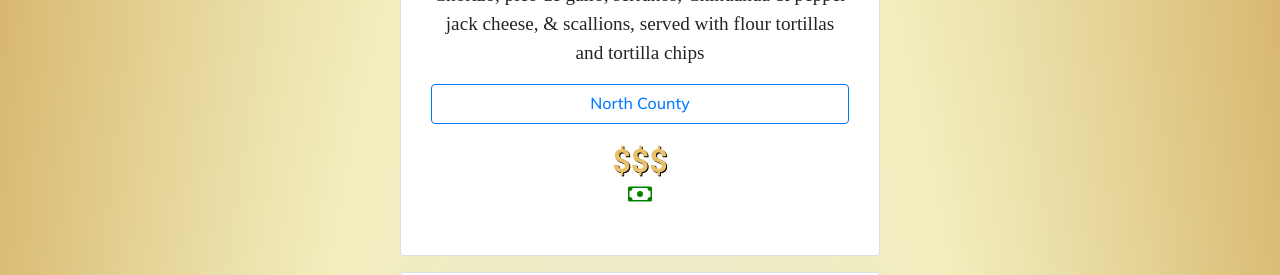
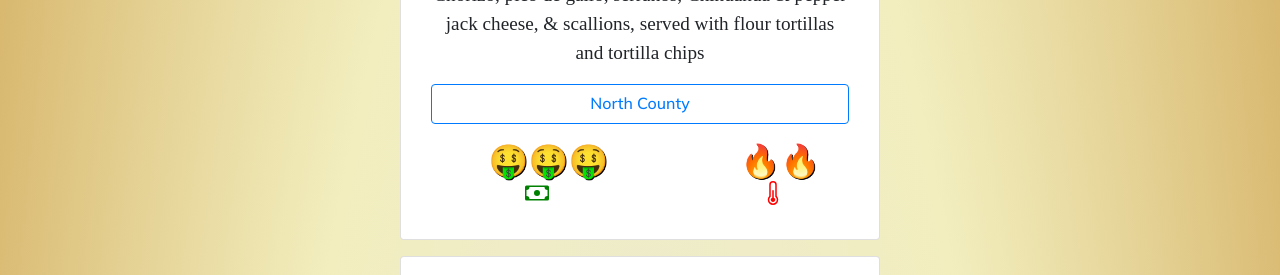
Before and after one commit to Jamondixon/QuesoFinder, a React (Create React App) app: page / in a window 1280 px wide. Shown: the part 1580-1855 px from the top of the page. Built offline with nearby package versions, Linux system fonts and the light colour scheme; data requests are answered from the project's data file; a web font is replaced by a local one.

Commit message:
spicy/price index

```diff
--- a/src/App.css
+++ b/src/App.css
@@ -101,13 +101,23 @@ body {
   font-family: Pieces NFI;
   color: #e5e5e5;
   justify-content: center;
-  font-size: 7rem;
+  font-size: 8vw;
   padding-top: 1.5rem;
   text-shadow: 3px 3px #c18b16;
 }
 
+.child {
+  position: absolute;
+  top: 0em;
+  right: 1.8em;
+
+}
+
+.parent {
+  position: relative;
+}
+
 .price {
-  /* color: green; */
   padding-top: 0.4em;
   font-style: normal;
   font-weight: 300;
@@ -115,12 +125,37 @@ body {
   text-shadow: 1px 1px black;
   color: #e9c16a;
   font-family: 'Roboto', sans-serif;
+  text-align: left;
+  margin-left: 1.8em;
 }
 
+.price2 {
+  padding-top: 0.4em;
+  font-style: normal;
+  font-weight: 300;
+  font-size: 2rem;
+  text-shadow: 1px 1px black;
+  color: #e9c16a;
+  font-family: 'Roboto', sans-serif;
+  text-align: left;
+  margin-left: 1.8em;
+}
+
+
+
+
 .bi.bi-cash {
-  margin-bottom: -50px;
-  margin-top: -90px;
+  justify-content: left;
+  margin-top: -20px;
+  float: left;
+  margin-left: 5.9em;
+}
 
+.bi.bi-thermometer-half {
+  justify-content: left;
+  margin-top: -20px;
+  float: right;
+  margin-right: 4em;
 }
 
 .plate-container {
@@ -208,8 +243,9 @@ h3 {
 }
 
 .card-slogan {
-  color: #e5e5e5;
+  color: black;
   text-shadow: 2px 2px #c18b16;
+  font-size: 1.5em;
 }
 
 h4 {
--- a/src/Carousel.js
+++ b/src/Carousel.js
@@ -19,7 +19,7 @@ export default function Slider() {
                 <Carousel.Caption>
                 <h3 >Queso Blanco</h3>
                 <h4>Hacienda Colorado</h4>
-                <p className="card-slogan">Middle of the road with a middle of the road price, but HEY its still melted cheese..am I right?</p>
+                <p className="card-slogan">Middle of the road in taste and price, but HEY its still melted cheese..am I right?</p>
                 </Carousel.Caption>
             </Carousel.Item>
             <Carousel.Item>
@@ -32,7 +32,7 @@ export default function Slider() {
                 <Carousel.Caption>
                 <h3>Green Chile Queso</h3>
                 <h4>Torchy's Tacos</h4>
-                <p className="card-slogan">Workhorse. Always good, cheap, and accessible. However, it can be a little on the cold side  </p>
+                <p className="card-slogan">Workhorse. Always good, cheap, and accessible. Can be a little on the cold side  </p>
                 </Carousel.Caption>
             </Carousel.Item>
             <Carousel.Item>
@@ -69,7 +69,7 @@ export default function Slider() {
                 <Carousel.Caption>
                 <h3 >Queso Dip</h3>
                 <h4>Illegal Pete's</h4>
-                <p className="card-slogan">Great option for those who like to keep it SPICY! Awesome Margaritas to pair with it too</p>
+                <p className="card-slogan">Great option for those who keep it SPICY! Pairs well with some boozy Margaritas</p>
                 </Carousel.Caption>
             </Carousel.Item>
         </Carousel>
--- a/src/QuesoCard.js
+++ b/src/QuesoCard.js
@@ -1,5 +1,6 @@
 
 import React from 'react'
+
 
 export default function QuesoCard({queso, clickAction}) {
 
@@ -9,11 +10,19 @@ export default function QuesoCard({queso, clickAction}) {
 
     const displayPrice = () => {
         if ((queso.price) <= 5){
-            return  "$"
+            return  "🤑"
         }else if ((queso.price) >= 6 && (queso.price) <= 9){
-            return "$$"
+            return "🤑🤑"
         }else if ((queso.price) >= 10){
-            return  "$$$"}
+            return  "🤑🤑🤑"}
+    }
+    const displaySpicy = () => {
+        if ((queso.spicy) <= 3){
+            return  "🔥"
+        }else if ((queso.spicy) >= 4 && (queso.spicy) <= 6){
+            return "🔥🔥"
+        }else if ((queso.spicy) >= 7){
+            return  "🔥🔥🔥"}
     }
 
 
@@ -26,12 +35,23 @@ export default function QuesoCard({queso, clickAction}) {
                 <h2 className='card-restaurant'>{queso.restaurant}</h2>
                 <p className='card-description'>{queso.description}</p>
                 <a href={queso.location} className="btn btn-outline-primary">{queso.restaurant}</a>
-                <div>
+                <div className='parent'>
                     <p className='price'>{displayPrice()}</p>
-                    <svg xmlns="http://www.w3.org/2000/svg" width="24" height="24" fill="green" class="bi bi-cash" viewBox="0 0 16 16">
-                        <path d="M8 10a2 2 0 1 0 0-4 2 2 0 0 0 0 4z"/>
-                        <path d="M0 4a1 1 0 0 1 1-1h14a1 1 0 0 1 1 1v8a1 1 0 0 1-1 1H1a1 1 0 0 1-1-1V4zm3 0a2 2 0 0 1-2 2v4a2 2 0 0 1 2 2h10a2 2 0 0 1 2-2V6a2 2 0 0 1-2-2H3z" />
-                    </svg>
+                    <div className='child'>
+                        <p className='price2'>{displaySpicy()}</p>
+                    </div>
+                    <div className='dollar'>
+                        <svg xmlns="http://www.w3.org/2000/svg" width="24" height="24" fill="green" class="bi bi-cash" viewBox="0 0 16 16">
+                            <path d="M8 10a2 2 0 1 0 0-4 2 2 0 0 0 0 4z"/>
+                            <path d="M0 4a1 1 0 0 1 1-1h14a1 1 0 0 1 1 1v8a1 1 0 0 1-1 1H1a1 1 0 0 1-1-1V4zm3 0a2 2 0 0 1-2 2v4a2 2 0 0 1 2 2h10a2 2 0 0 1 2-2V6a2 2 0 0 1-2-2H3z" />
+                        </svg>
+                    </div>
+                    <div className='thermometer'>
+                        <svg xmlns="http://www.w3.org/2000/svg" width="24" height="24" fill="red" class="bi bi-thermometer-half" viewBox="0 0 16 16">
+                            <path d="M9.5 12.5a1.5 1.5 0 1 1-2-1.415V6.5a.5.5 0 0 1 1 0v4.585a1.5 1.5 0 0 1 1 1.415z"/>
+                            <path d="M5.5 2.5a2.5 2.5 0 0 1 5 0v7.55a3.5 3.5 0 1 1-5 0V2.5zM8 1a1.5 1.5 0 0 0-1.5 1.5v7.987l-.167.15a2.5 2.5 0 1 0 3.333 0l-.166-.15V2.5A1.5 1.5 0 0 0 8 1z"/>
+                        </svg>
+                    </div>
                 </div>
 
             </div>
```
Also changed, not shown: db.json (+27 -18 lines).
